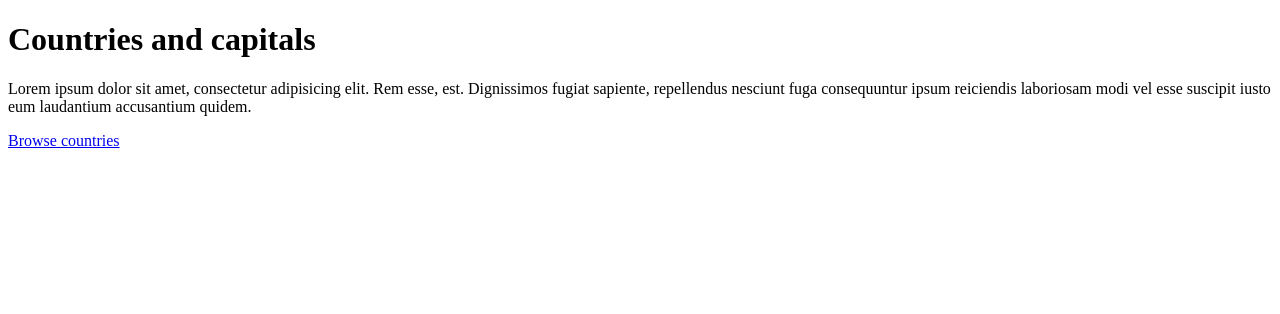
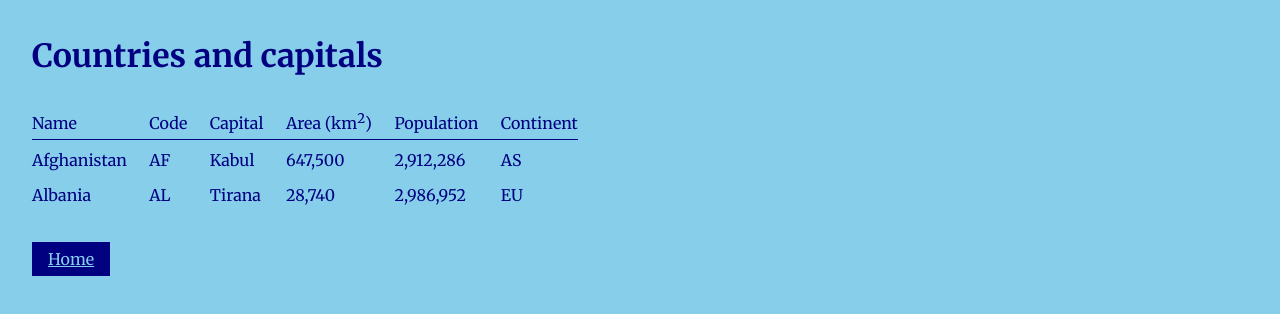
Before and after one commit to bboyle/countries-capitals-app, a website: page app/index.html at #/countries in a window 1280 px wide. Drawn offline with Linux system fonts and the light colour scheme.

Commit message:
add countries view
- initial css
- new view for countries (dummy content)

```diff
--- /dev/null
+++ b/app/countriesCapitals.css
@@ -0,0 +1,39 @@
+body {
+	font: 100%/1.5 "Merriweather", Georgia, serif;
+	background: skyblue;
+	color: navy;
+	margin: 0;
+	padding: 2em;
+}
+h1 {
+	margin-top: 0;
+}
+
+table {
+	border-collapse: collapse;
+}
+th, td {
+	text-align: left;
+	font-weight: normal;
+	padding: .5em .7em .2em;
+}
+th:first-child, td:first-child {
+	padding-left: 0;
+}
+th:last-child, td:last-child {
+	padding-right: 0;
+}
+thead th {
+	border-bottom: 1px solid navy;
+}
+
+/* nav buttons */
+nav {
+	margin: 2em 0;
+}
+nav a {
+	display: inline-block;
+	background: navy;
+	color: skyblue;
+	padding: .3em 1em;
+}
--- a/app/countriesCapitalsApp.js
+++ b/app/countriesCapitalsApp.js
@@ -2,5 +2,6 @@ angular.module( 'countriesCapitalsApp', [ 'ngRoute' ])
 .config([ '$routeProvider', function( $routeProvider ) {
 	$routeProvider
 	.when( '/', { templateUrl: 'views/index.html' })
+	.when( '/countries', { templateUrl: 'views/countries/countries.html' })
 	.otherwise({ redirectTo : '/' });
 }]);
--- a/app/index.html
+++ b/app/index.html
@@ -3,6 +3,9 @@
 <head>
 	<meta charset="UTF-8">
 	<title>Countries and capitals</title>
+
+	<link href="//fonts.googleapis.com/css?family=Merriweather:400,700" rel="stylesheet">
+	<link rel="stylesheet" href="countriesCapitals.css">
 </head>
 <body ng-app="countriesCapitalsApp">
 
--- /dev/null
+++ b/app/views/countries/countries.html
@@ -0,0 +1,35 @@
+<table>
+	<thead>
+		<tr>
+			<th>Name</th>
+			<th>Code</th>
+			<th>Capital</th>
+			<th>Area (km<sup>2</sup>)</th>
+			<th>Population</th>
+			<th>Continent</th>
+		</tr>
+	</thead>
+	<tbody>
+		<tr>
+			<td>Afghanistan</td>
+			<td>AF</td>
+			<td>Kabul</td>
+			<td>647,500</td>
+			<td>2,912,286</td>
+			<td>AS</td>
+		</tr>
+		<tr>
+			<td>Albania</td>
+			<td>AL</td>
+			<td>Tirana</td>
+			<td>28,740</td>
+			<td>2,986,952</td>
+			<td>EU</td>
+		</tr>
+	</tbody>
+</table>
+
+
+<nav>
+	<a href="#/">Home</a>
+</nav>
--- a/app/views/index.html
+++ b/app/views/index.html
@@ -1,2 +1,6 @@
 <p>Lorem ipsum dolor sit amet, consectetur adipisicing elit. Rem esse, est. Dignissimos fugiat sapiente, repellendus nesciunt fuga consequuntur ipsum reiciendis laboriosam modi vel esse suscipit iusto eum laudantium accusantium quidem.</p>
-<a href="#/countries">Browse countries</a>
+
+
+<nav>
+	<a href="#/countries">Browse countries</a>
+</nav>
```
